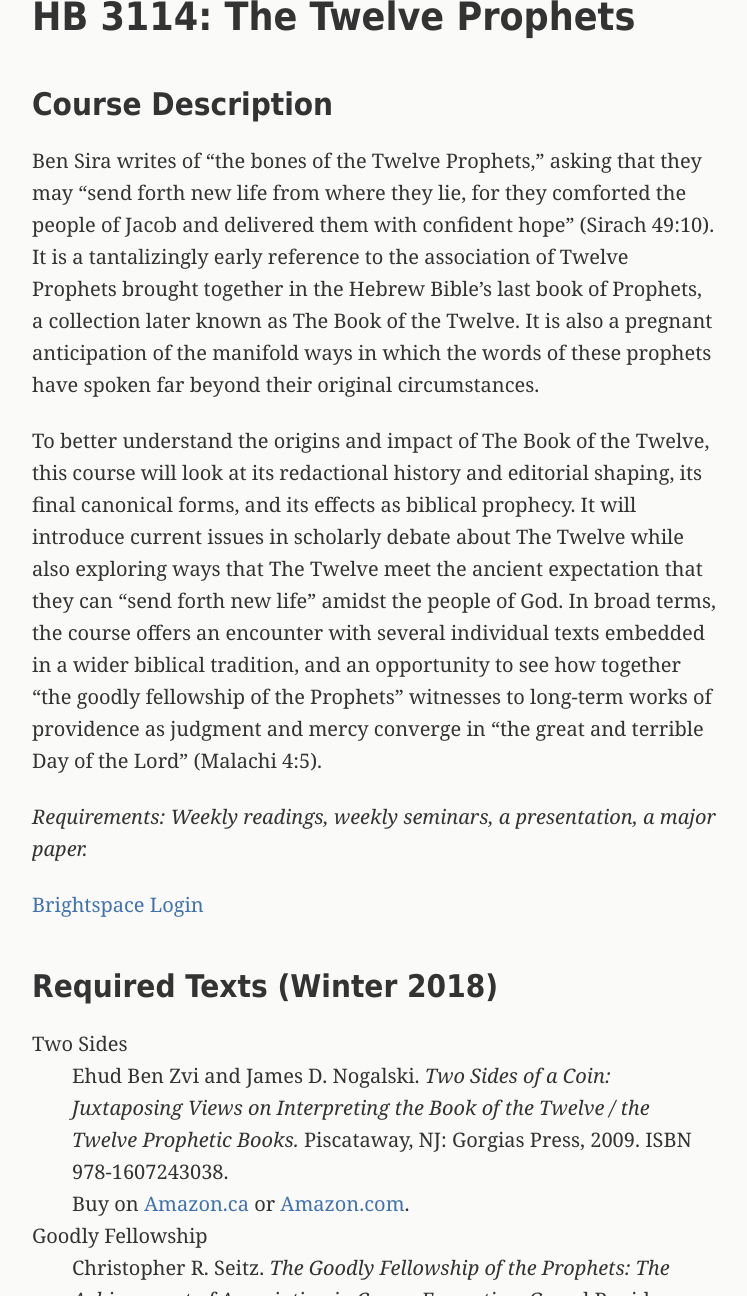
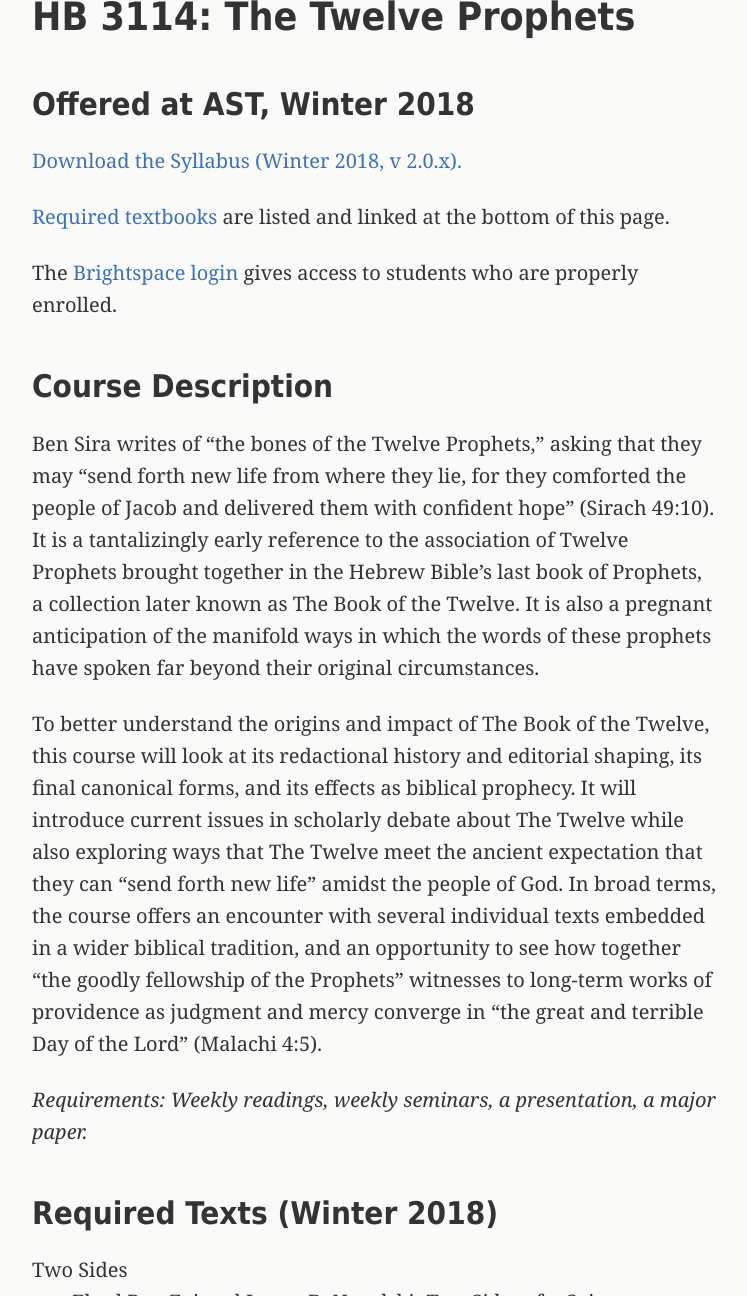
Before and after one commit to danieldriver/danieldriver.github.io, a Jekyll site: the page built from _pages/hb-3114.md, in a window 1280 px wide and 1400 px high, cut to the strip 104-1400 px from the top of the window. Shown: the whole strip, without its empty margins (266-1013 px from the left). Built offline with Jekyll 4.4.1, drawn with Linux system fonts in a browser that asks for light colours.

Commit message:
update HB 3114 with W18 syllabus

```diff
--- a/_pages/hb-3114.md
+++ b/_pages/hb-3114.md
@@ -4,6 +4,15 @@
 permalink: courses/hb-3114/
 subtitle: "HB 3114: The Twelve Prophets"
 ---
+
+## Offered at AST, Winter 2018
+
+[Download the Syllabus (Winter 2018, v 2.0.x).](https://github.com/danieldriver/Syllabi/raw/master/HB/HB%203114-The%20XII-Driver%202018.pdf)
+
+[Required textbooks](#required-texts-winter-2018) are listed and linked at the bottom of this page.
+
+The [Brightspace login](https://smu.brightspace.com/d2l/login) gives access to students who are properly enrolled.
+
 
 ## Course Description
 
```
Also changed, not shown: other parts of _pages/hb-3114.md (+0 -3 lines).
